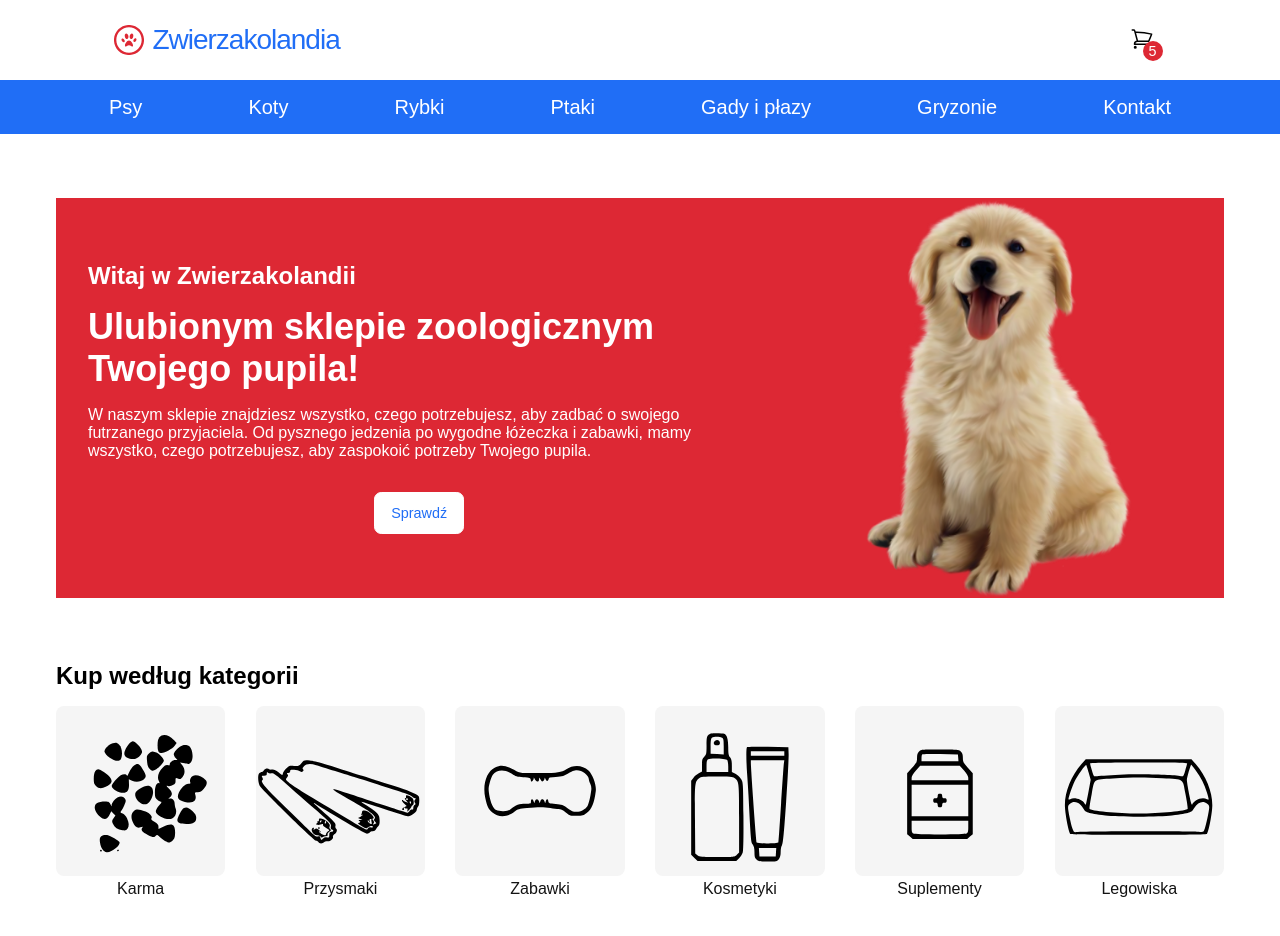
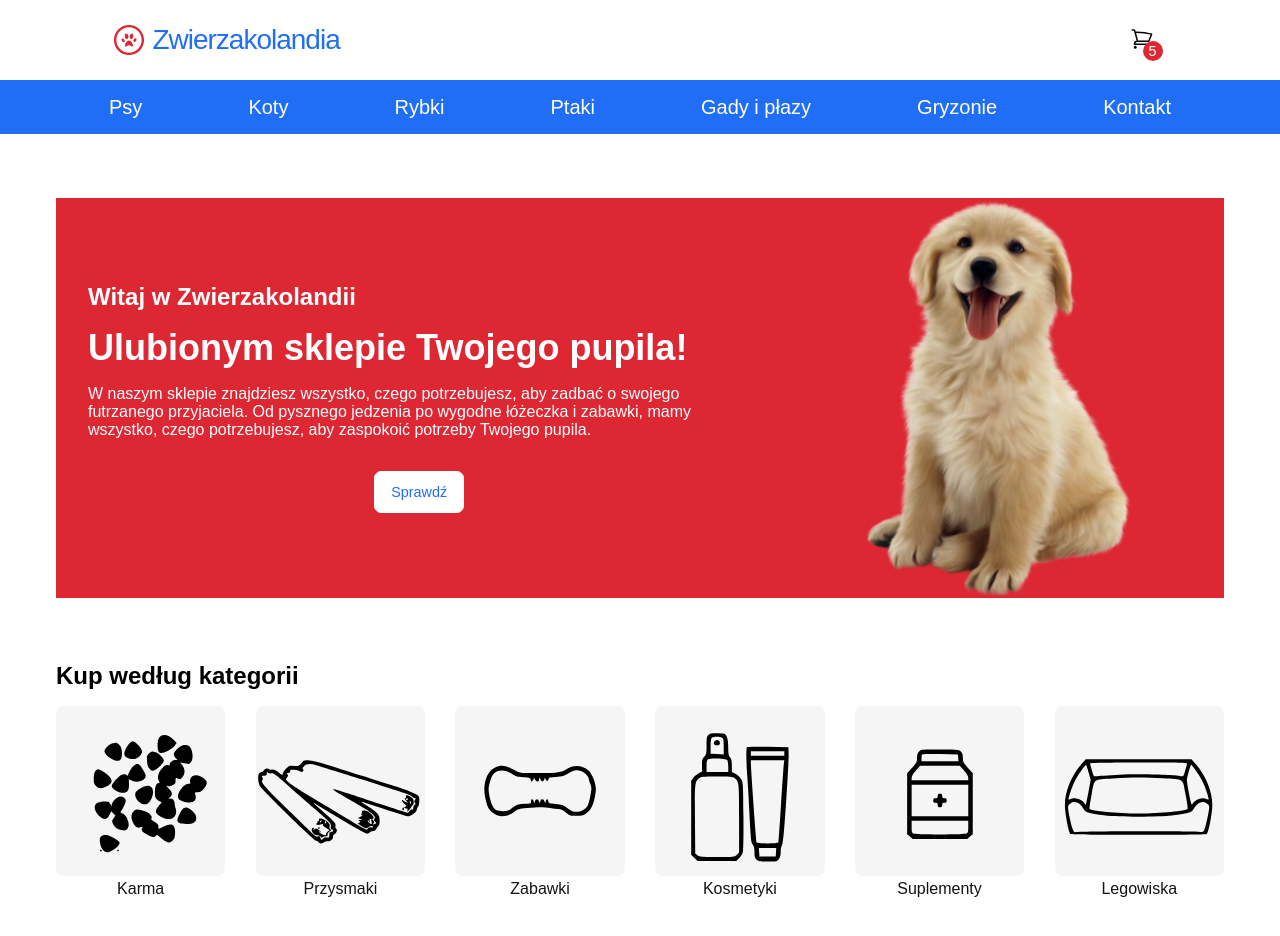
Before and after one commit to xroobix/Zwierzakolandia, a React (Vite) app: page / in a window 1280 px wide. Shown: the top 936 px of the page. Built offline with nearby package versions, Linux system fonts and the light colour scheme.

Commit message:
Change style of Hero section

```diff
--- a/src/pages/home/hero/Hero.tsx
+++ b/src/pages/home/hero/Hero.tsx
@@ -9,7 +9,7 @@ export const Hero = () => {
         <div className="hero__wrapper">
           <div className="hero__text">
             <h2>Witaj w Zwierzakolandii</h2>
-            <h1>Ulubionym sklepie zoologicznym Twojego pupila!</h1>
+            <h1>Ulubionym sklepie Twojego pupila!</h1>
             <p>
               W naszym sklepie znajdziesz wszystko, czego
               potrzebujesz, aby zadbać o swojego futrzanego
--- a/src/pages/home/hero/hero.css
+++ b/src/pages/home/hero/hero.css
@@ -8,7 +8,7 @@
     padding: 2rem;
     align-items: center;
     gap: 1rem;
-    height: 400px;
+    min-height: 400px;
 }
 
 .hero__text {
```
